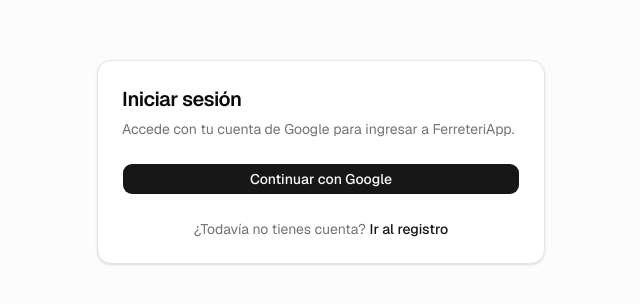
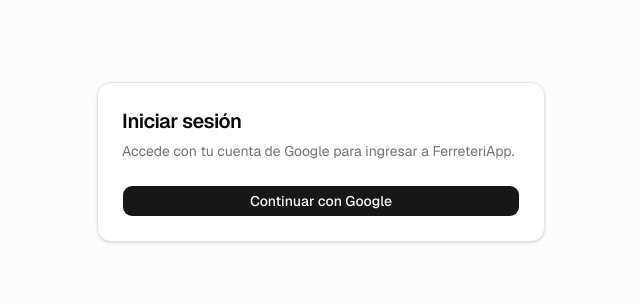
Before and after one commit to aleledesma/ferreteriapp, a Next.js app: page /login in a window 1280 px wide. Shown: the part 238-542 px from the top of the page, without its empty margins (319-959 px from the left). Built offline with nearby package versions, Linux system fonts and the light colour scheme; no server answers.

Commit message:
fix(ui): remove old register Link component

```diff
--- a/app/login/page.tsx
+++ b/app/login/page.tsx
@@ -14,9 +14,6 @@ export default function LoginPage() {
         title="Iniciar sesión"
         description="Accede con tu cuenta de Google para ingresar a FerreteriApp."
         buttonLabel="Continuar con Google"
-        footerText="¿Todavía no tienes cuenta?"
-        footerLinkLabel="Ir al registro"
-        footerLinkHref="/signup"
         onSubmit={handleGoogleSignIn}
       />
     </main>
--- a/components/auth/google-auth-card.tsx
+++ b/components/auth/google-auth-card.tsx
@@ -5,7 +5,6 @@ import {
   Card,
   CardContent,
   CardDescription,
-  CardFooter,
   CardHeader,
   CardTitle,
 } from "@/components/ui/card"
@@ -14,9 +13,6 @@ type GoogleAuthCardProps = {
   title: string
   description: string
   buttonLabel: string
-  footerText: string
-  footerLinkLabel: string
-  footerLinkHref: string
   onSubmit: () => Promise<void>
 }
 
@@ -24,9 +20,6 @@ export function GoogleAuthCard({
   title,
   description,
   buttonLabel,
-  footerText,
-  footerLinkLabel,
-  footerLinkHref,
   onSubmit,
 }: GoogleAuthCardProps) {
   return (
@@ -42,17 +35,6 @@ export function GoogleAuthCard({
           </Button>
         </form>
       </CardContent>
-      <CardFooter className="justify-center text-sm text-muted-foreground">
-        <span>
-          {footerText}{" "}
-          <Link
-            href={footerLinkHref}
-            className="font-medium text-primary underline-offset-4 hover:underline"
-          >
-            {footerLinkLabel}
-          </Link>
-        </span>
-      </CardFooter>
     </Card>
   )
 }
```
